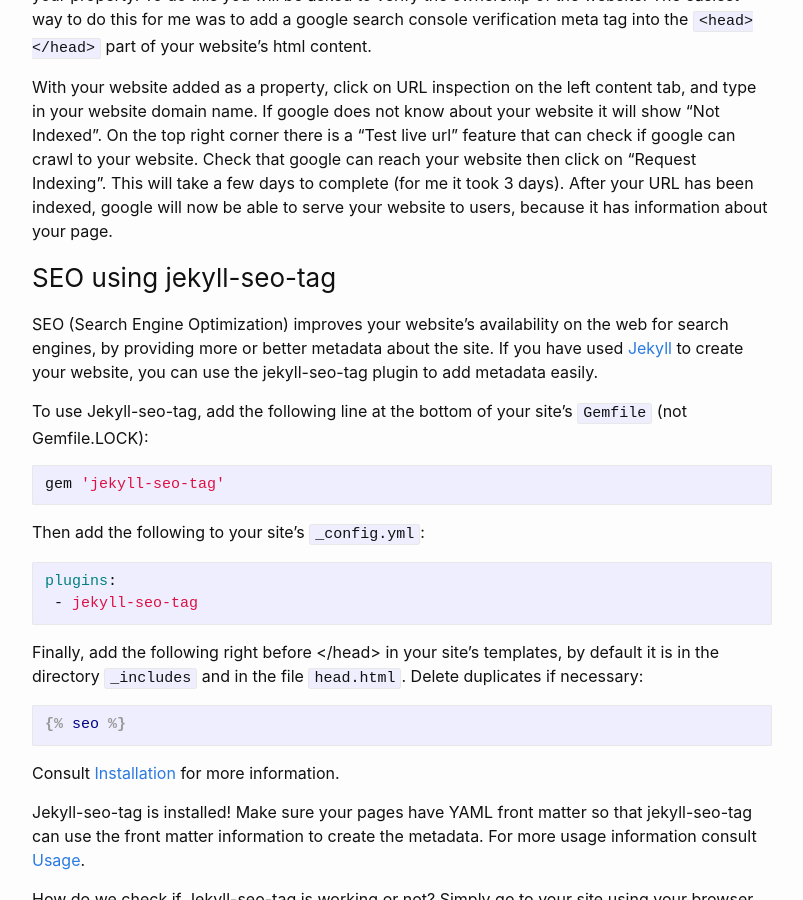
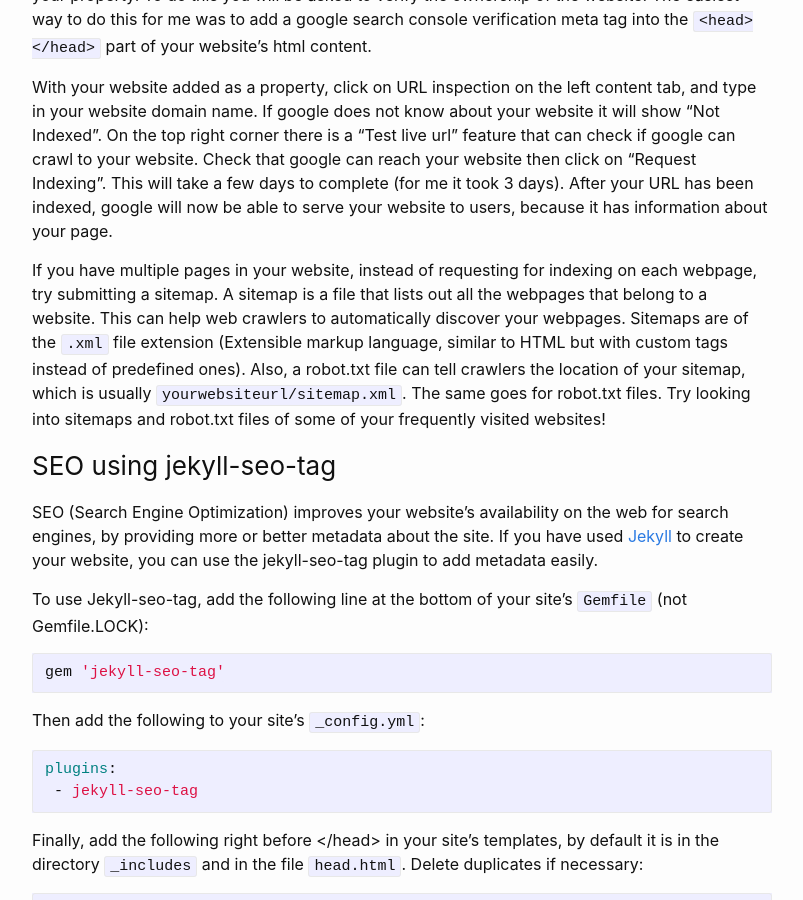
Before and after one commit to Rinnnt/Rinnnt.github.io, a Jekyll site: the page built from _posts/2022-02-14-how-to-show-your-blog-in-google-search.md, in a window 1280 px wide and 900 px high, scrolled down 1085 px. Shown: the whole window, without its empty margins (238-1041 px from the left). Built offline with Jekyll 4.4.1, drawn with Linux system fonts in a browser that asks for light colours; comment, search, counter and statistics services are not loaded.

Commit message:
Update 2022-02-14-how-to-show-your-blog-in-google-search.md

```diff
--- a/_posts/2022-02-14-how-to-show-your-blog-in-google-search.md
+++ b/_posts/2022-02-14-how-to-show-your-blog-in-google-search.md
@@ -36,6 +36,8 @@
 
 With your website added as a property, click on URL inspection on the left content tab, and type in your website domain name. If google does not know about your website it will show "Not Indexed". On the top right corner there is a "Test live url" feature that can check if google can crawl to your website. Check that google can reach your website then click on "Request Indexing". This will take a few days to complete (for me it took 3 days). After your URL has been indexed, google will now be able to serve your website to users, because it has information about your page.
 
+If you have multiple pages in your website, instead of requesting for indexing on each webpage, try submitting a sitemap. A sitemap is a file that lists out all the webpages that belong to a website. This can help web crawlers to automatically discover your webpages. Sitemaps are of the `.xml` file extension (Extensible markup language, similar to HTML but with custom tags instead of predefined ones). Also, a robot.txt file can tell crawlers the location of your sitemap, which is usually `yourwebsiteurl/sitemap.xml`. The same goes for robot.txt files. Try looking into sitemaps and robot.txt files of some of your frequently visited websites!
+
 ### SEO using jekyll-seo-tag
 
 SEO (Search Engine Optimization) improves your website's availability on the web for search engines, by providing more or better metadata about the site. If you have used [Jekyll](https://jekyllrb.com/) to create your website, you can use the jekyll-seo-tag plugin to add metadata easily.
```
